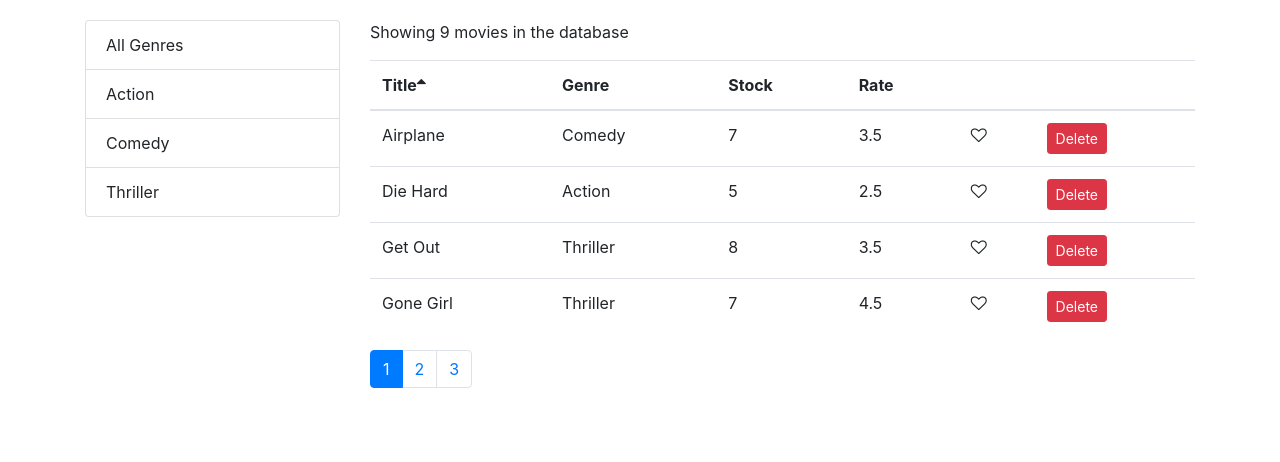
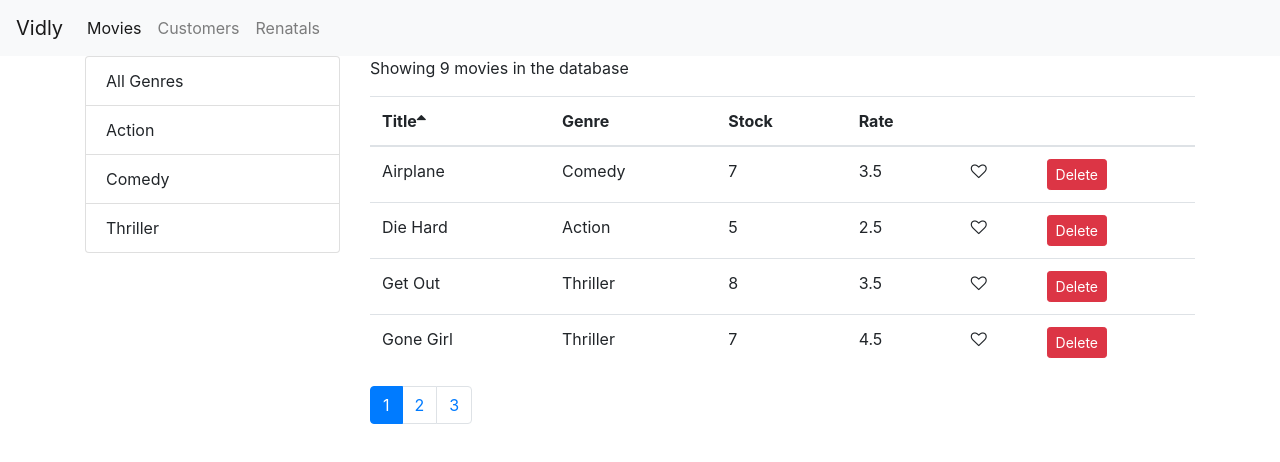
Before and after one commit to bsbrionesOS/Vidly, a React (Create React App) app: page /movies in a window 1280 px wide. Shown: the top 462 px of the page. Built offline with nearby package versions, Linux system fonts and the light colour scheme.

Commit message:
added navBar

```diff
--- a/src/App.js
+++ b/src/App.js
@@ -4,10 +4,13 @@
 import Customers from "./components/customers";
 import Rentals from "./components/rentals";
 import NotFound from "./components/notFound";
+import NavBar from './components/navBar';
 import "./App.css";
 
 function App() {
   return (
+    <React.Fragment>
+      <NavBar/>
     <main className="container">
       <Switch>
         <Route path="/movies" component={Movies}></Route>
@@ -18,6 +21,7 @@
         <Redirect to="/not-found" />
       </Switch>
     </main>
+    </React.Fragment>
   );
 }
 
--- /dev/null
+++ b/src/components/navBar.jsx
@@ -0,0 +1,44 @@
+import React from "react";
+import {Link, NavLink } from "react-router-dom";
+
+const NavBar = () => {
+  return (
+    <nav className="navbar navbar-expand-lg navbar-light bg-light">
+      <Link className="navbar-brand" to="/">
+        Vidly
+      </Link>
+      <button
+        className="navbar-toggler"
+        type="button"
+        data-toggle="collapse"
+        data-target="#navbarNav"
+        aria-controls="navbarNav"
+        aria-expanded="false"
+        aria-label="Toggle navigation"
+      >
+        <span className="navbar-toggler-icon"></span>
+      </button>
+      <div className="collapse navbar-collapse" id="navbarNav">
+        <ul className="navbar-nav">
+          <li>
+            <NavLink className="nav-link" to="/movies">
+              Movies
+            </NavLink>
+          </li>
+          <li className="nav-item">
+            <NavLink className="nav-link" to="/customers">
+              Customers
+            </NavLink>
+          </li>
+          <li className="nav-item">
+            <NavLink className="nav-link" to="/rentals">
+              Renatals
+            </NavLink>
+          </li>
+        </ul>
+      </div>
+    </nav>
+  );
+};
+
+export default NavBar;
--- a/src/index.css
+++ b/src/index.css
@@ -1,5 +1,5 @@
 body {
-  padding: 20px 0 0 0;
+  padding: 0 0 0 0;
   margin: 0;
   font-family: -apple-system, BlinkMacSystemFont, 'Segoe UI', 'Roboto', 'Oxygen',
     'Ubuntu', 'Cantarell', 'Fira Sans', 'Droid Sans', 'Helvetica Neue',
@@ -8,6 +8,9 @@
   -moz-osx-font-smoothing: grayscale;
 }
 
+.navBar {
+  margin-bottom: 30px;
+}
 code {
   font-family: source-code-pro, Menlo, Monaco, Consolas, 'Courier New',
     monospace;
```
